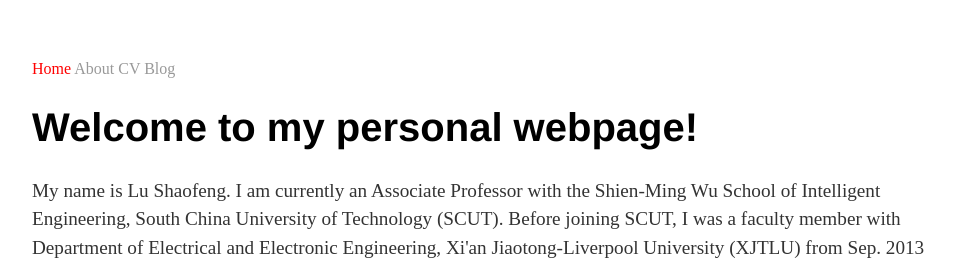
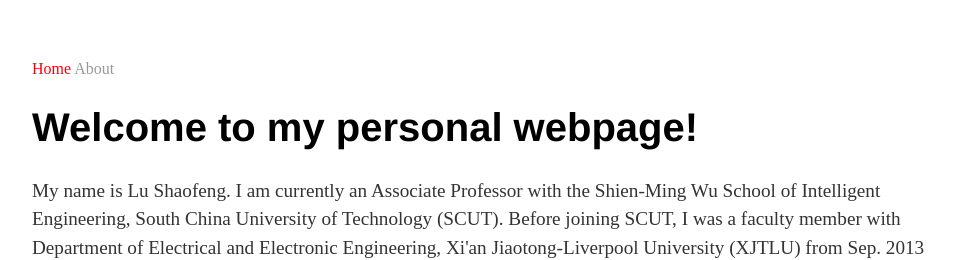
Before and after one commit to lushaofeng/lushaofeng.github.io, a Jekyll site: the page built from index.html, in a window 1280 px wide. Shown: the top 260 px of the page, without its empty margins (160-1119 px from the left). Built offline with Jekyll 4.4.1, drawn with Linux system fonts in a browser that asks for light colours.

Commit message:
Update default.html

```diff
--- a/_layouts/default.html
+++ b/_layouts/default.html
@@ -6,12 +6,14 @@
 		<link rel="stylesheet" type="text/css" href="/assets/css/styles.css">
 	</head>
 	<body>
+
 <nav>
-  {% for item in site.data.navigation %}
-    <a href="{{ item.link }}" {% if page.url == item.link %}style="color: red;"{% endif %}>
-      {{ item.name }}
-    </a>
-  {% endfor %}
+  <a href="/" {% if page.url == "/" %}style="color: red;"{% endif %}>
+    Home
+  </a>
+  <a href="/about.html" {% if page.url == "/about.html" %} style="color: red;"{% endif %}>
+    About
+  </a>
 </nav>
 
 
```
